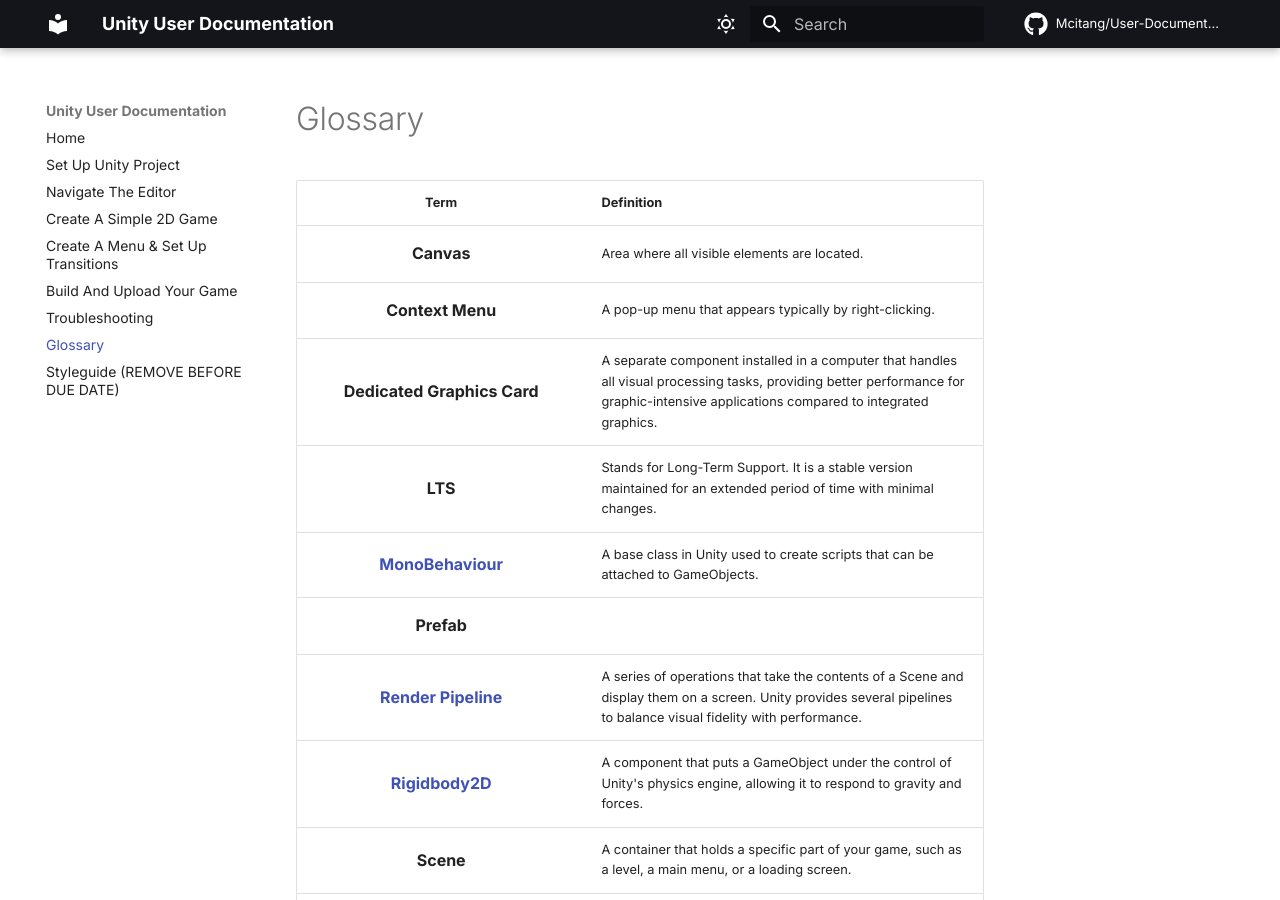
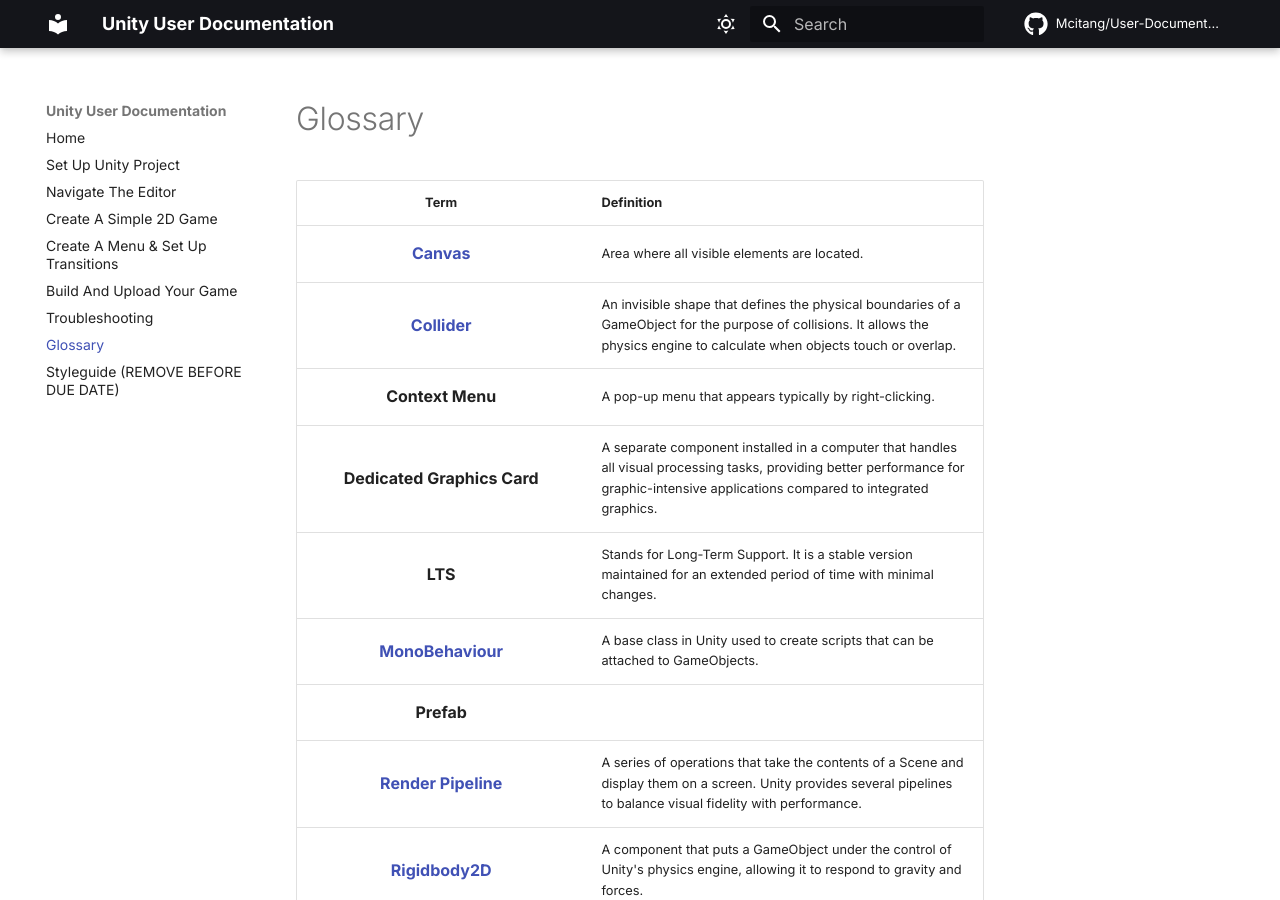
Before and after one commit to Mcitang/User-Documentation, an MkDocs documentation site: the page built from docs/glossary.md, in a window 1280 px wide and 900 px high. Built offline with MkDocs 1.6.1 and Material for MkDocs 9.7.7, drawn with Linux system fonts in a browser that asks for light colours; comment, search, counter and statistics services are not loaded.

Commit message:
Link keywords to the glossary

```diff
--- a/docs/glossary.md
+++ b/docs/glossary.md
@@ -2,7 +2,8 @@
 
 | **Term**                  |  **Definition** <br id="glossary">    |
 |-----------                |------------------------------------   |
-| Canvas                    |   Area where all visible elements are located.  |
+| [Canvas][canvas-url]      |   Area where all visible elements are located.  |
+| [Collider][collider-url]    |   An invisible shape that defines the physical boundaries of a GameObject for the purpose of collisions. It allows the physics engine to calculate when objects touch or overlap.
 | Context Menu              |   A pop-up menu that appears typically by right-clicking.    |
 | Dedicated Graphics Card   |   A separate component installed in a computer that handles all visual processing tasks, providing better performance for graphic-intensive applications compared to integrated graphics. |
 | LTS                       |   Stands for Long-Term Support. It is a stable version maintained for an extended period of time with minimal changes.  |
@@ -19,6 +20,8 @@
 | Z Rotation                |   Rotation of an object around the Z-axis in a 3D coordinate system.  |
 
 <!-- Hyperlinks -->
+[canvas-url]: https://docs.unity3d.com/2022.1/Documentation/Manual/class-Canvas.html
+[collider-url]: https://docs.unity3d.com/2022.3/Documentation/ScriptReference/Collider.html
 [monobehaviour-url]: https://docs.unity3d.com/6000.0/Documentation/ScriptReference/MonoBehaviour.html
 [prefab-url]: https://docs.unity3d.com/2023.2/Documentation//Manual/CreatingPrefabs.html
 [render-pipelines-url]: https://docs.unity3d.com/6000.3/Documentation/Manual/render-pipelines.html
```
Also changed, not shown: docs/make-game.md (+14 -13 lines).
